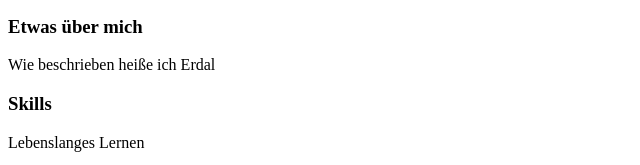
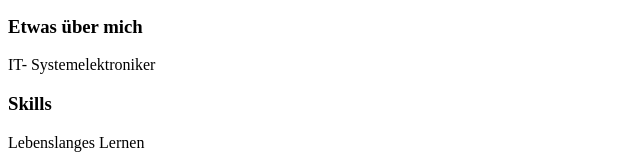
Before and after one commit to erdal2021/html-training, a plain HTML site: page index2.html in a window 1280 px wide. Shown: the part 166-331 px from the top of the page, 0-640 px from the left. Drawn offline with Linux system fonts and the light colour scheme.

Commit message:
Update index2.html

```diff
--- a/index2.html
+++ b/index2.html
@@ -17,7 +17,7 @@
     <main>
         <section>
         <h3>Etwas über mich</h3>
-        <p>Wie beschrieben heiße ich Erdal</p>
+        <p>IT- Systemelektroniker</p>
         </section>
         <section>
         <h3>Skills</h3>
```
